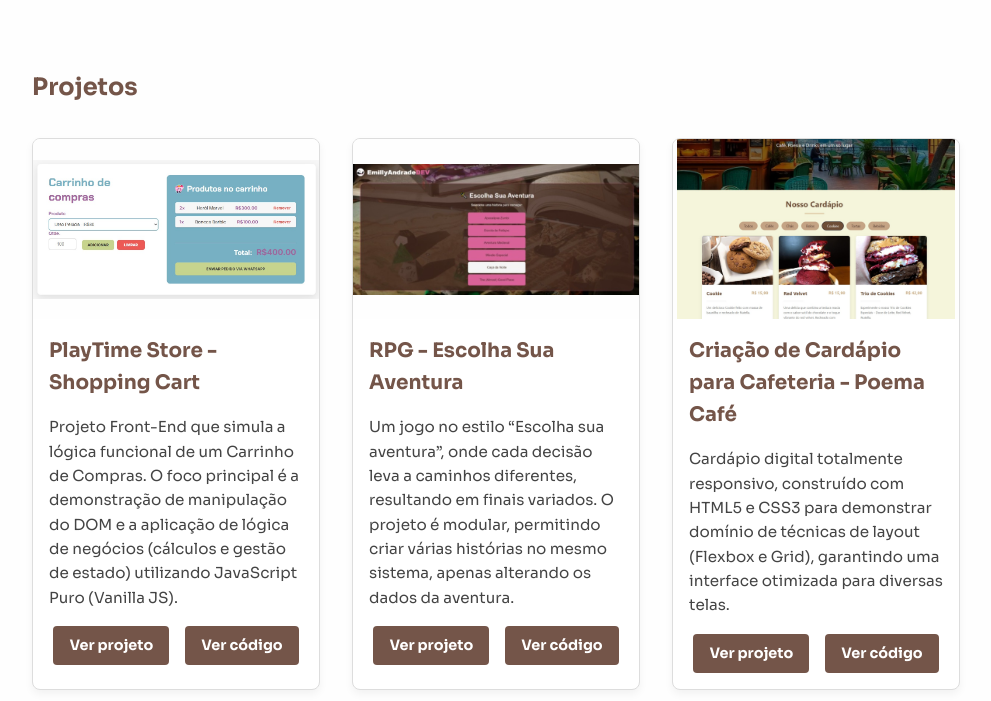
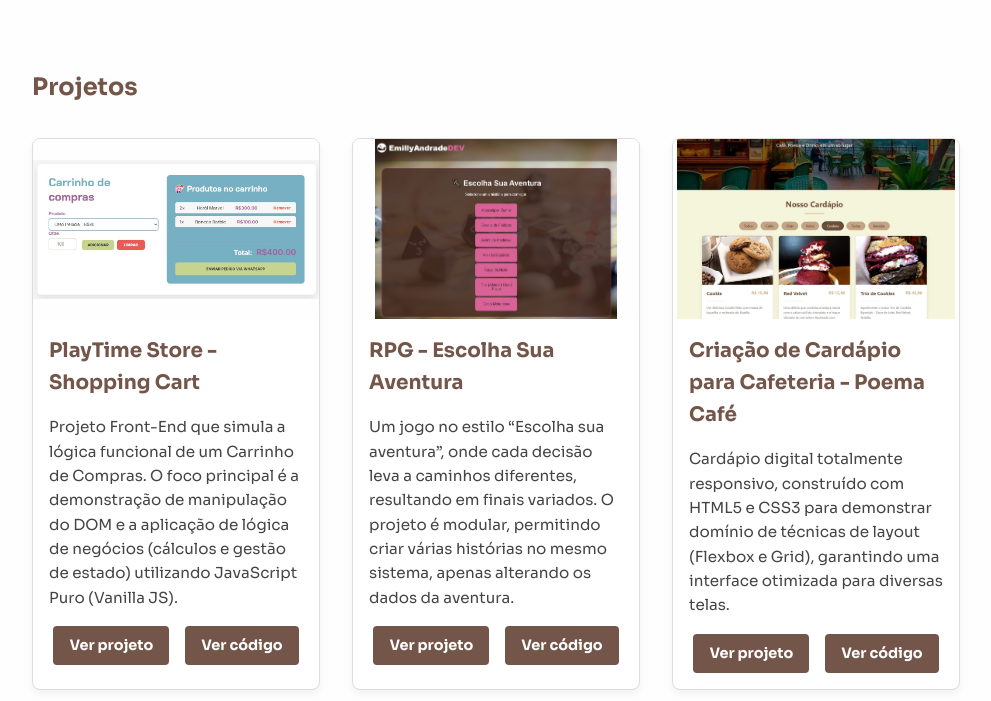
Before and after one commit to EmillyAndradeDev/portfolio-emilly-andrade-dev, a plain HTML site: page index.html in a window 1280 px wide. Shown: the part 2180-2881 px from the top of the page, without its empty margins (144-1135 px from the left). Drawn offline with nearby package versions, Linux system fonts and the light colour scheme; a web font is replaced by a local one.

Commit message:
feat: add project to portfolio

```diff
--- a/index.html
+++ b/index.html
@@ -162,7 +162,7 @@
         </div>
 
         <div class="projeto-card">
-          <div class="projeto-card-img-container"><img src="assets/img/screenshots/rpg-aventuras-02.jpeg" /></div>
+          <div class="projeto-card-img-container"><img src="assets/img/screenshots/rpg-aventuras-06.png" /></div>
           <h3>RPG - Escolha Sua Aventura </h3>
           <p>
             Um jogo no estilo “Escolha sua aventura”, onde cada decisão leva a caminhos diferentes,
```
Also changed, not shown: assets/img/screenshots/rpg-aventuras-03.jpeg (added), assets/img/screenshots/rpg-aventuras-04.png (added), assets/img/screenshots/rpg-aventuras-05.png (added), assets/img/screenshots/rpg-aventuras-06.png (added).
